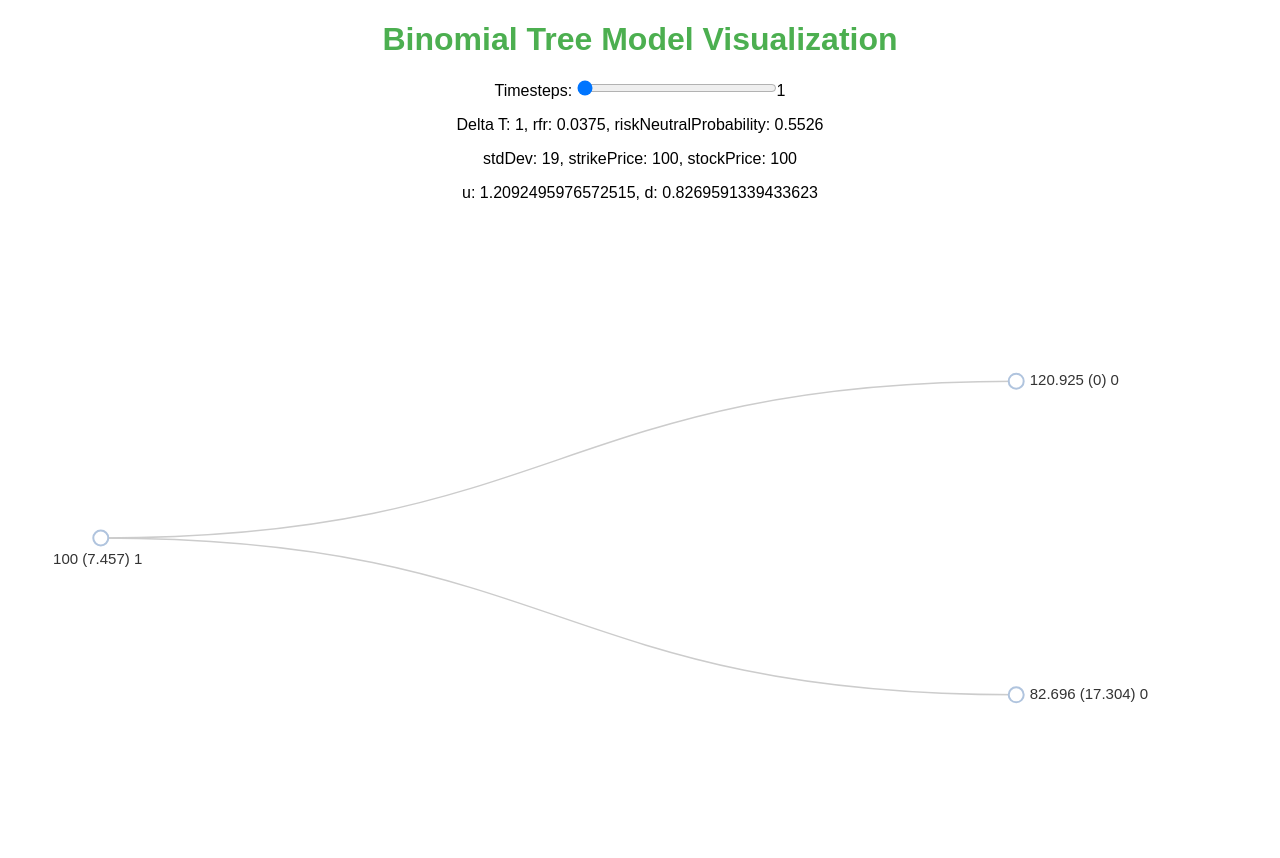
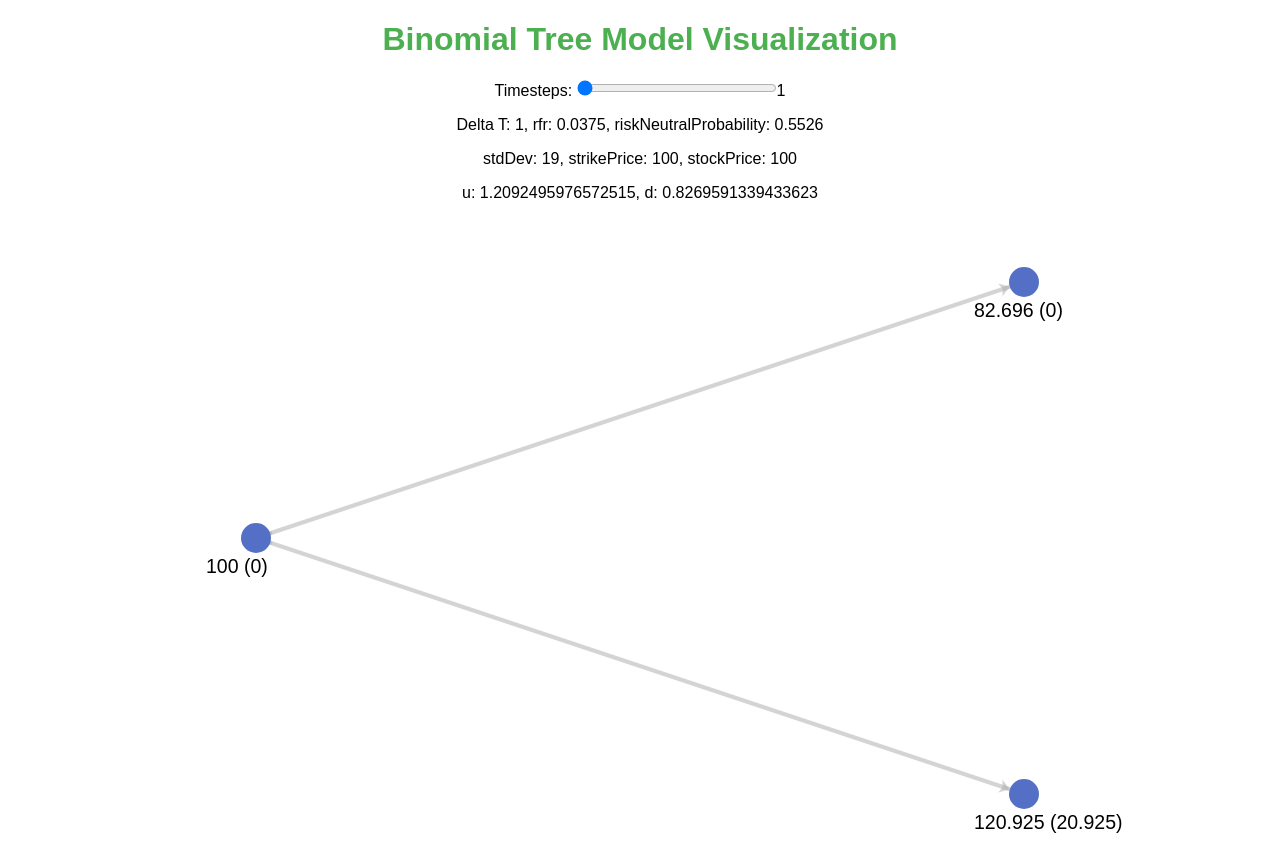
Before and after one commit to Sebastian-git/BinomialBeacon, a React (Create React App) app: page / in a window 1280 px wide. Built offline with nearby package versions, Linux system fonts and the light colour scheme.

Commit message:
Code makes binomial tree, just missing a few edge connections
* Edges belonging to duplicate children and their top parent node doesn't exist yet, will continue to try and fix this one later but want to save progress
* Graph scales with number of steps more accurately

```diff
--- a/src/App.js
+++ b/src/App.js
@@ -7,10 +7,8 @@ function round(value, decimals) {
 }
 
 const upSize = (stdDev, deltaT) => { return Math.exp((stdDev * 0.01) * Math.sqrt(deltaT)) };
+
 const downSize = (stdDev, deltaT) => { return 1.0/(Math.exp((stdDev * 0.01) * Math.sqrt(deltaT))) };
-
-
-// Step 3: Calculate option payoff at expiration (works for both curPrice=downPrice and curPrice=upPrice)
 
 const callBuyPayoff = (curPrice, strikePrice) => { return Math.max(curPrice - strikePrice, 0) }
 
@@ -20,7 +18,7 @@ let stdDev = 19 // SPY std dev for past 3 years
 let stockPrice = 100
 let strikePrice = 100
 let rfr = 0.0375; // Risk free rate
-let totalTime = 1; // 1.5 years
+let totalTime = 10; // n years
 
 function App() {
 
@@ -56,160 +54,113 @@ function App() {
 
   let id = 0;
   let map = {};
-  let duplicates = []
+  let siblings = {}
 
-  // Modified dummy data function
-  const createData = (deltaT, curSteps, price, parent, root) => {
+  const createGraphData = (deltaT, curSteps, price, id = 0, parentId = null) => {
+    let payoff = callBuyPayoff(price, strikePrice);
+    let optionValue = payoff;
 
-    let payoff = putBuyPayoff(price, strikePrice);  //callBuyPayoff(price, strikePrice);
+    let x = (steps - curSteps) * 300 * steps;
+    let y = id * 100 * steps;
 
-    // For child nodes, option value is just payoff
-    let optionValue = payoff
+    let nodeName = `${round(price, 3)} (${round(optionValue, 3)}) \n${curSteps}-${id}`;
 
-    // At children of tree, calculate payoff
-    if (curSteps === 0) {
-      return { name: `${round(price, 3)} (${round(payoff, 3)}) ${curSteps}`, optionValue: optionValue };
+    if (map[nodeName]) {
+      return { nodes: [], links: [] };
     }
 
-    // Price for nodes in futures where stock goes up and down
-    let upPrice = price * upMove
-    let downPrice = price * downMove
-
-    // Create nodes for graph recursively
-    let upChild = createData(deltaT, curSteps - 1, upPrice, curSteps, root);
-    let downChild = createData(deltaT, curSteps - 1, downPrice, curSteps, root);
-
-    // Expected value ( (probability of up * up price) + (probability of down * down price) )
-    let expectedValue = (riskNeutralProbability * upChild.optionValue) + ((1-riskNeutralProbability) * downChild.optionValue)
-
-    // Discount expected value by risk free rate
-    let discountedValue = expectedValue * Math.exp((-1) * rfr * deltaT); // THIS IS THE CALL OPTIONS VALUE
-
-    // Price if option was sold now = strike price - stock price at node
-    let earlyExercise = payoff;
-
-    // For non-child nodes, optionValue is discounted value or price if option was sold now
-    optionValue = Math.max(earlyExercise, discountedValue)
-
     let node = {
-      name: `${round(price, 3)} (${round(optionValue, 3)}) ${curSteps}`,
-      children: [upChild, downChild],
-      optionValue: optionValue
+      name: nodeName,
+      id: nodeName,
+      optionValue: optionValue,
+      x: x,
+      y: y,
     };
 
-    if (map[node.name] && map[node.name].parent === parent) {
-      if (parent) {
-        duplicates.push(node.name)
-        console.log("added duplicate", node.name)
+    map[nodeName] = node;
+
+    if (curSteps === 0) {
+      return {
+        nodes: [node],
+        links: []
+      };
     }
-    } else {
-      node.parent = parent
-      map[node.name] = node
-    }
-    return node;
+
+    let upPrice = price * upMove;
+    let downPrice = price * downMove;
+
+    let upResult = createGraphData(deltaT, curSteps - 1, upPrice, id + 1, nodeName);
+    let downResult = createGraphData(deltaT, curSteps - 1, downPrice, id - 1, nodeName);
+
+    let linkToUpChild = {
+      source: node.name,
+      target: upResult.nodes[0]?.name
     };
 
-  // If duplicate prices, set them to be the same node (for one of them, set parent.right = other parent.right, then delete the other extra one). Probably just going to need new graph library for this
+    let linkToDownChild = {
+      source: node.name,
+      target: downResult.nodes[0]?.name
+    };
+
+    siblings[upResult.nodes[0]?.name] = downResult.nodes[0]?.name
+    siblings[downResult.nodes[0]?.name] = upResult.nodes[0]?.name
+
+    return {
+      nodes: [node, ...upResult.nodes, ...downResult.nodes],
+      links: [linkToUpChild, linkToDownChild, ...upResult.links, ...downResult.links]
+    };
+  };
+
   let root = {
     name: `${round(stockPrice, 3)} (0) 0-0`,
     children: [],
     optionValue: 0
   };
 
-  const [data, setData] = useState(root);
-
-  const removeDuplicates = (root) => {
-
-    let level = [root];
-    let leftParent = null;
-    let rightParent = null;
-    let deleteChild = null;
-    let keepChild = null;
-
-    const fillInfo = (cur, child, index) => {
-      // Always delete left child
-      if (index == 0) {
-        leftParent = cur;
-        deleteChild = child;
-      }
-      else {
-        rightParent = cur;
-        keepChild = child;
-      }
-    }
-
-    while (level.length > 0) {
-      let newLevel = []
-      while (level.length > 0) {
-        let cur = level.pop();
-        // console.log("searching", cur)
-        if (!cur.children || cur.children.length === 0) continue;
-        let left = cur.children[0], right = cur.children[1];
-        if (left.name === duplicates[0] || right.name === duplicates[0]) {
-          if (left.name === duplicates[0]) fillInfo(cur, left, 0);
-          if (right.name === duplicates[0]) fillInfo(cur, right, 1);
-          if (keepChild !== null) {
-            console.log("ready:", leftParent)
-            leftParent.children[0] = 0
-          }
-        }
-        newLevel.push(left)
-        newLevel.push(right)
-      }
-      level = newLevel
-    }
-
-  }
+  const [nodes, setNodes] = useState([root]);
+  const [links, setLinks] = useState([]);
 
   useEffect(() => {
-    // Update data whenever steps, upMove, downMove, or riskNeutralProbability changes
-    root = createData(deltaT, steps, stockPrice, null, root);
-    if (duplicates.length > 0) {
-      console.log("HERE", duplicates)
-      removeDuplicates(root)
-    }
-    // console.log("root:", root)
-    setData(root);
+    let graphData = createGraphData(deltaT, steps, stockPrice, null, root);
+    graphData.nodes.forEach(node => {
+      node.name = node.name.replace(/\n.*$/, '');
+    });
+    setNodes(graphData.nodes);
+    setLinks(graphData.links);
   }, [steps, upMove, downMove, riskNeutralProbability]);
 
-
-// Then use the data state variable in getOption
-const getOption = () => {
+  const getGraphOption = () => {
     return {
-    tooltip: {
-      trigger: 'item',
-      triggerOn: 'mousemove'
-    },
+      tooltip: {},
+      animationDurationUpdate: 300,
+      animationEasingUpdate: 'quinticInOut',
       series: [
         {
-        type: 'tree',
-        data: [data], // Use the data state variable here
-        top: '1%',
-        left: '7%',
-        bottom: '1%',
-        right: '20%',
-        symbolSize: 15,
+          type: 'graph',
+          layout: 'none',
+          symbolSize: 30,
+          roam: true,
           label: {
-          position: [50, 30],
-          verticalAlign: 'middle',
-          align: 'right',
-          fontSize: 15
+            show: true,
+            color: "black",
+            fontSize: 20 - (steps/2),
+            position: [-35, 35]
           },
-        leaves: {
-          label: {
-            position: 'right',
-            verticalAlign: 'middle',
-            align: 'left'
+          edgeSymbol: ['circle', 'arrow'],
+          edgeSymbolSize: [4, 10],
+          edgeLabel: {
+            fontSize: 20 - (steps/4),
+          },
+          data: nodes,
+          links: links,
+          lineStyle: {
+            width: 4,
+            curveness: 0
           }
-        },
-        expandAndCollapse: false,
-        animationDuration: 300,
-        animationDurationUpdate: 750
         }
       ]
     };
   };
-
 
   return (
     <div className="App">
@@ -217,7 +168,7 @@ return (
       <div>
         <div>
           <label>Timesteps: </label>
-        <input type="range" min="1" max="5" value={steps}
+          <input type="range" min="1" max={totalTime} value={steps}
             className="slider" onChange={(e) => updateTimeStep(Number(e.target.value))} />
           <span>{steps}</span>
           <p>Delta T: {deltaT}, rfr: {rfr}, riskNeutralProbability: {riskNeutralProbability} </p>
@@ -225,7 +176,7 @@ return (
           <p>u: {upMove}, d: {downMove} </p>
         </div>
       </div>
-    <ReactECharts option={getOption()} style={{height: '80vh', width: '100%'}}/>
+      <ReactECharts option={getGraphOption()} style={{height: '80vh', width: '100%'}}/>
     </div>
   );
 }
```
Lines whose indentation alone changed are shown as unchanged.
